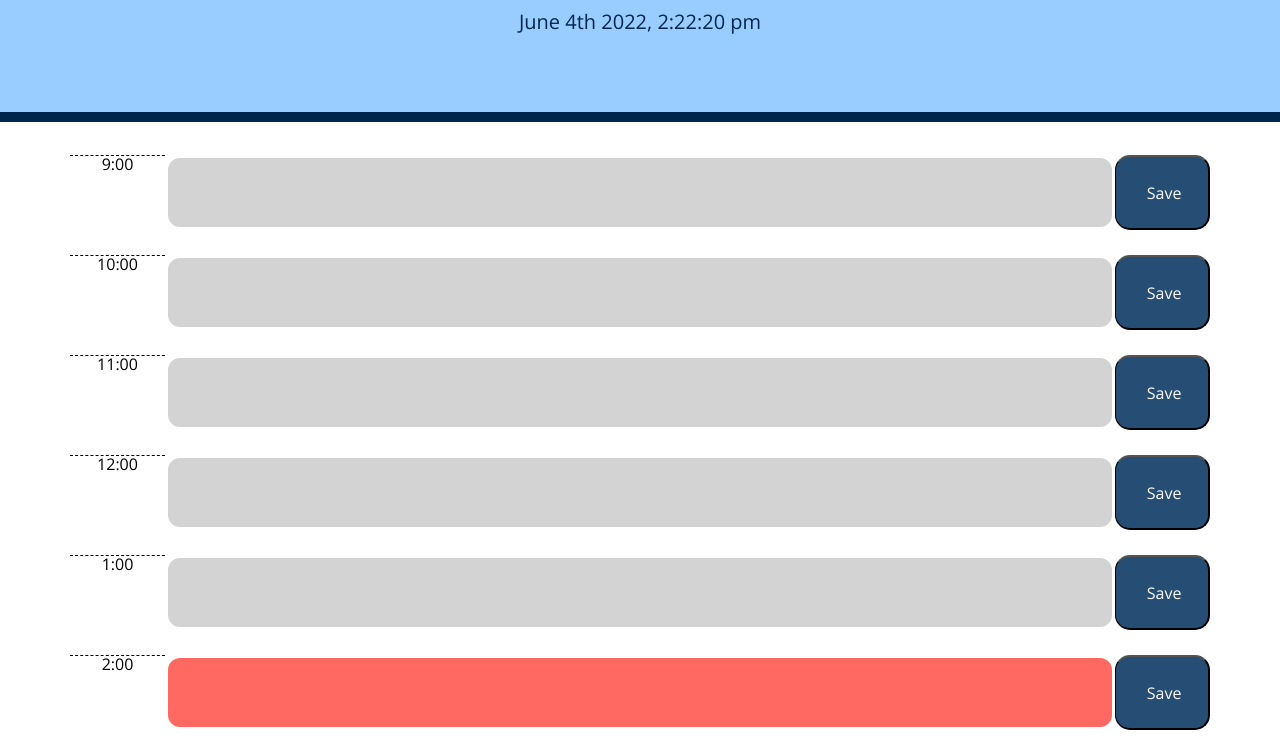
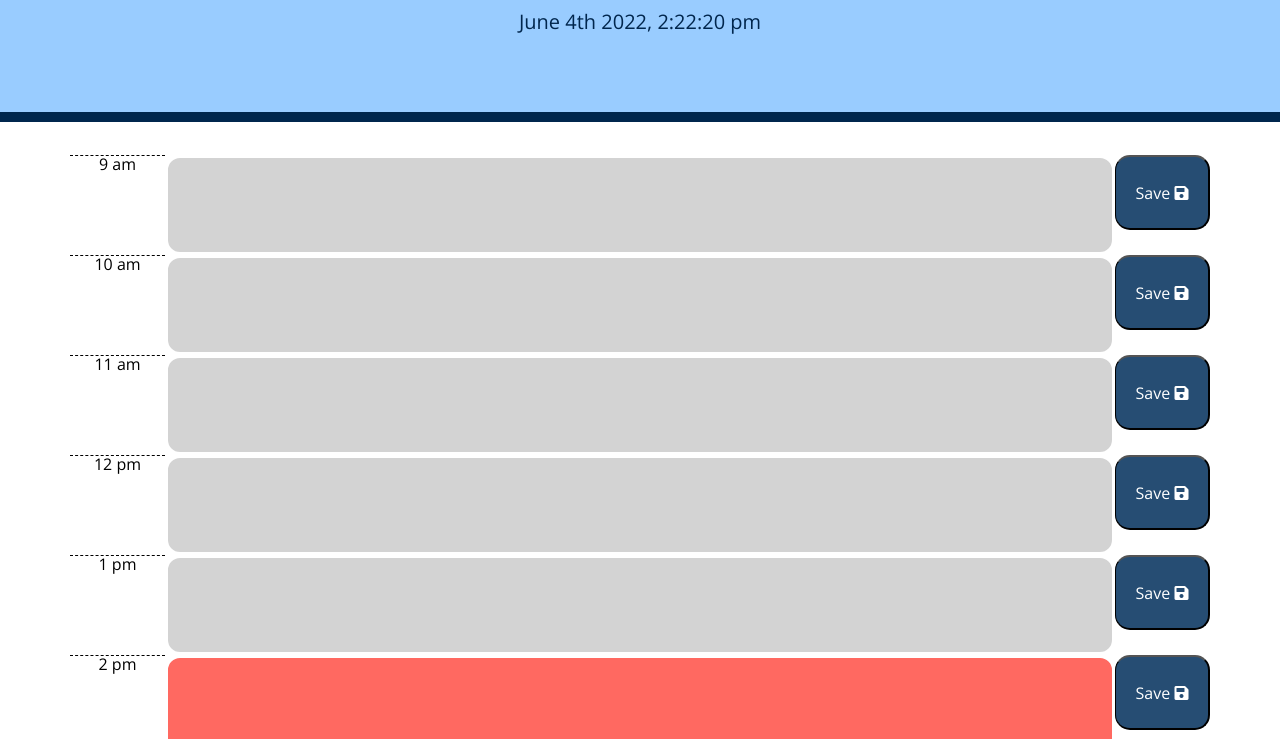
Before and after one commit to Kaysie04/Scheduler, a plain HTML site: page index.html in a window 1280 px wide. Shown: the part 182-921 px from the top of the page. Drawn offline with nearby package versions, Linux system fonts and the light colour scheme; a web font is replaced by a local one.

Commit message:
added icons to buttons + hover feature

```diff
--- a/index.html
+++ b/index.html
@@ -37,16 +37,15 @@
       <div id="hour-9" class="row time-block">
          <div class="col-md-1 hour" id="9">
         </div>
-        <textarea class="col-md-10 description time-block-9" ></textarea>
-        <button class ="col-md-1 saveBtn"> Save</button>
+        <textarea class="col-md-10 description time-block-9"></textarea>
+          <button class ="col-md-1 saveBtn">Save <i class="fa fa-save"></i></button>
       </div>
-
 
       <div id="hour-10" class="row time-block">
          <div class="col-md-1 hour" id="10">
          </div>
         <textarea class="col-md-10 description time-block-10" ></textarea>
-        <button class ="col-md-1 saveBtn"> Save</button>
+        <button class ="col-md-1 saveBtn">Save <i class="fa fa-save"></i></button>
       </div>
 
 
@@ -54,7 +53,7 @@
          <div class="col-md-1 hour " id="11">
         </div>
         <textarea class="col-md-10 description time-block-11" ></textarea>
-        <button class ="col-md-1 saveBtn"> Save</button>
+        <button class ="col-md-1 saveBtn">Save <i class="fa fa-save"></i></button>
       </div>
 
 
@@ -62,7 +61,7 @@
         <div class="col-md-1 hour" id="12">
         </div>
         <textarea class="col-md-10 description time-block-12" ></textarea>
-        <button class ="col-md-1 saveBtn"> Save</button>
+        <button class ="col-md-1 saveBtn">Save <i class="fa fa-save"></i></button>
       </div>
 
 
@@ -70,14 +69,14 @@
          <div class="col-md-1 hour " id="13">
         </div>
         <textarea class="col-md-10 description time-block-13" ></textarea>
-        <button class ="col-md-1 saveBtn"> Save</button>
+        <button class ="col-md-1 saveBtn">Save <i class="fa fa-save"></i></button>
       </div>
 
       <div id="hour-14" class="row time-block">
          <div class="col-md-1 hour " id="14">
         </div>
         <textarea class="col-md-10 description time-block-14" ></textarea>
-        <button class ="col-md-1 saveBtn"> Save</button>
+        <button class ="col-md-1 saveBtn">Save <i class="fa fa-save"></i></button>
         </div>
 
 
@@ -85,21 +84,21 @@
          <div class="col-md-1 hour " id="15">
         </div>
         <textarea class="col-md-10 description time-block-15" ></textarea>
-        <button class ="col-md-1 saveBtn"> Save</button>
+        <button class ="col-md-1 saveBtn">Save <i class="fa fa-save"></i></button>
       </div>
 
       <div id="hour-16" class="row time-block">
          <div class="col-md-1 hour " id="16">
         </div>
         <textarea class="col-md-10 description time-block-16" ></textarea>
-        <button class ="col-md-1 saveBtn"> Save</button>
+        <button class ="col-md-1 saveBtn">Save <i class="fa fa-save"></i></button>
       </div>
 
       <div id="hour-17" class="row time-block">
          <div class="col-md-1 hour " id="17">
         </div>
         <textarea class="col-md-10 description time-block-17" ></textarea>
-        <button class ="col-md-1 saveBtn"> Save</button>
+        <button class ="col-md-1 saveBtn">Save <i class="fa fa-save"></i></button>
       </div>
 
     </div>
--- a/script.js
+++ b/script.js
@@ -6,13 +6,30 @@ $(document).ready(function () {
 
     // save button
 
-    // $(".saveBtn").on("click", function() {
-    //    var text = $(".time-block").each(".description").val
-    //    var time = $(".time-block").each(".hour").val
+     $(".saveBtn").on("click", function() {
+         var text = $(this).siblings("textarea").val();
+         var time = $(this).parent().attr("id")
 
-    //    localStorage.setItem(time, text);
-    // })
-})
+         localStorage.setItem(time, text)
+
+        // var saveData =
+        // text = $("textarea").val()
+        // localStorage.setItem('data', JSON.stringify(saveData));
+     })
+
+    // $("#hour-9 textarea").val(JSON.parse(localStorage.getItem('data')));
+    $("#hour-9 textarea").val(localStorage.getItem("hour-9"));
+    $("#hour-10 textarea").val(localStorage.getItem("hour-10"));
+    $("#hour-11 textarea").val(localStorage.getItem("hour-11"));
+    $("#hour-12 textarea").val(localStorage.getItem("hour-12"));
+    $("#hour-13 textarea").val(localStorage.getItem("hour-13"));
+    $("#hour-14 textarea").val(localStorage.getItem("hour-14"));
+    $("#hour-15 textarea").val(localStorage.getItem("hour-15"));
+    $("#hour-16 textarea").val(localStorage.getItem("hour-16"));
+    $("#hour-17 textarea").val(localStorage.getItem("hour-17"));
+
+
+
 
     function hourBlocks() {
 
@@ -25,7 +42,7 @@ $(document).ready(function () {
 
         var hourNine = moment({h:9})
         $("#9").append(hourNine)
-        $("#9").text(moment({h:9}).format('h:mm'))
+        $("#9").text(moment({h:9}).format('h a'))
 
         if (moment().isAfter(hourNine, 'hour')) {
             $(".time-block-9").addClass("past");
@@ -52,7 +69,7 @@ $(document).ready(function () {
 
          var hourTen = moment({h:10})
          $("#10").append(hourTen)
-         $("#10").text(moment({h:10}).format('h:mm'))
+         $("#10").text(moment({h:10}).format('h a'))
 
          if (moment().isAfter(hourTen, 'hour')) {
             $(".time-block-10").addClass("past");
@@ -79,7 +96,7 @@ $(document).ready(function () {
 
          var hourEleven = moment({h:11})
          $("#11").append(hourEleven)
-         $("#11").text(moment({h:11}).format('h:mm'))
+         $("#11").text(moment({h:11}).format('h a'))
 
             if (moment().isAfter(hourEleven, 'hour')) {
                $(".time-block-11").addClass("past");
@@ -106,7 +123,7 @@ $(document).ready(function () {
 
          var hourTwelve = moment({h:12})
          $("#12").append(hourTwelve)
-         $("#12").text(moment({h:12}).format('h:mm'))
+         $("#12").text(moment({h:12}).format('h a'))
 
          if (moment().isAfter(hourTwelve, 'hour')) {
             $(".time-block-12").addClass("past");
@@ -133,7 +150,7 @@ $(document).ready(function () {
 
             var hourThirteen = moment({h:13})
             $("#13").append(hourThirteen)
-            $("#13").text(moment({h:13}).format('h:mm'))
+            $("#13").text(moment({h:13}).format('h a'))
 
             if (moment().isAfter(hourThirteen, 'hour')) {
                $(".time-block-13").addClass("past");
@@ -160,7 +177,7 @@ $(document).ready(function () {
 
          var hourFourteen = moment({h:14})
          $("#14").append(hourFourteen)
-         $("#14").text(moment({h:14}).format('h:mm'))
+         $("#14").text(moment({h:14}).format('h a'))
 
          if (moment().isAfter(hourFourteen, 'hour')) {
             $(".time-block-14").addClass("past");
@@ -187,7 +204,7 @@ $(document).ready(function () {
 
             var hourFifteen = moment({h:15})
             $("#15").append(hourFifteen)
-            $("#15").text(moment({h:15}).format('h:mm'))
+            $("#15").text(moment({h:15}).format('h a'))
 
             if (moment().isAfter(hourFifteen, 'hour')) {
                $(".time-block-15").addClass("past");
@@ -214,7 +231,7 @@ $(document).ready(function () {
 
          var hourSixteen = moment({h:16})
          $("#16").append(hourSixteen)
-         $("#16").text(moment({h:16}).format('h:mm'))
+         $("#16").text(moment({h:16}).format('h a'))
 
          if (moment().isAfter(hourSixteen, 'hour')) {
             $(".time-block-16").addClass("past");
@@ -241,7 +258,7 @@ $(document).ready(function () {
 
             var hourSeventeen = moment({h:17})
             $("#17").append(hourSeventeen)
-            $("#17").text(moment({h:17}).format('h:mm'))
+            $("#17").text(moment({h:17}).format('h a'))
 
             if (moment().isAfter(hourSeventeen, 'hour')) {
                $(".time-block-17").addClass("past");
@@ -261,3 +278,5 @@ $(document).ready(function () {
             }
     }
     hourBlocks();
+
+})
--- a/style.css
+++ b/style.css
@@ -11,7 +11,7 @@ textarea{
   /*border-left: 1px solid black;*/
   padding: 10px;
   border-radius: 15px;
-  height: 75px;
+  height: 100px;
 }
 
 .jumbotron {
@@ -63,11 +63,11 @@ textarea{
   border-left: 1px solid black;
   background-color: #264d73;
   color: white;
- border-radius: 15px;
+  border-radius: 15px;
   height: 75px;
 }
 
 .saveBtn i:hover {
-  font-size: 20px;
+  font-size: 25px;
   transition: all .3s ease-in-out;
 }
```
